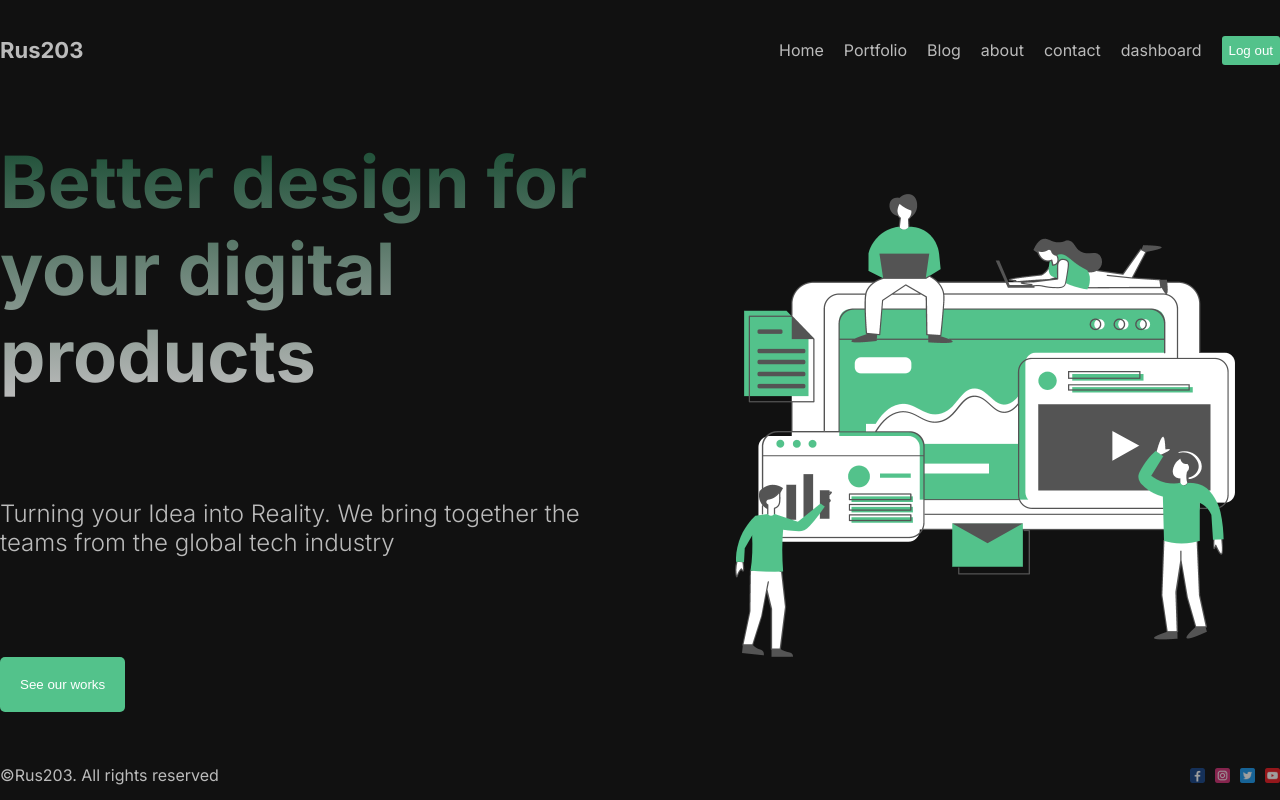
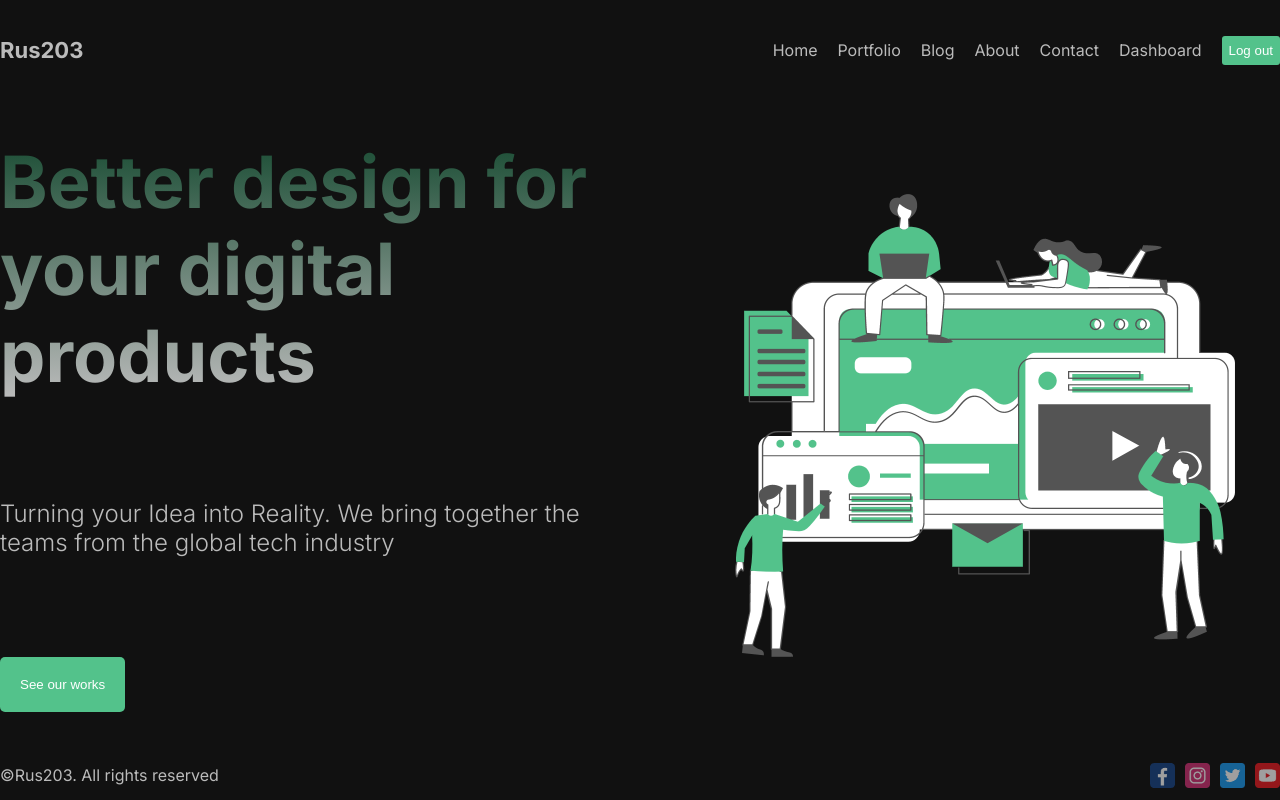
Before and after one commit to Rus203/next-project, a Next.js app: page / in a window 1280 px wide. Built offline with nearby package versions, Linux system fonts and the light colour scheme.

Commit message:
refactor: fix minor misprints

```diff
--- a/src/components/Footer/Footer.tsx
+++ b/src/components/Footer/Footer.tsx
@@ -7,10 +7,10 @@ const Footer: FC = () => {
   return <div className={style.container}>
     <div>©Rus203. All rights reserved</div>
     <div className={style.social}>
-      <Image src='/1.png' className={style.icon} height={15} width={15} alt='facebook account link' />
-      <Image src='/2.png' className={style.icon} height={15} width={15} alt='instagram account link' />
-      <Image src='/3.png' className={style.icon} height={15} width={15} alt='twitter account link' />
-      <Image src='/4.png' className={style.icon} height={15} width={15} alt='youtube account link' />
+      <Image src='/1.png' className={style.icon} height={25} width={25} alt='facebook account link' />
+      <Image src='/2.png' className={style.icon} height={25} width={25} alt='instagram account link' />
+      <Image src='/3.png' className={style.icon} height={25} width={25} alt='twitter account link' />
+      <Image src='/4.png' className={style.icon} height={25} width={25} alt='youtube account link' />
     </div>
   </div>;
 };
--- a/src/components/Navbar/Navbar.tsx
+++ b/src/components/Navbar/Navbar.tsx
@@ -22,17 +22,17 @@ const links = [
   },
   {
     id: 4,
-    title: 'about',
+    title: 'About',
     url: '/about'
   },
   {
     id: 5,
-    title: 'contact',
+    title: 'Contact',
     url: '/contact'
   },
   {
     id: 6,
-    title: 'dashboard',
+    title: 'Dashboard',
     url: '/dashboard'
   }
 ];
```
